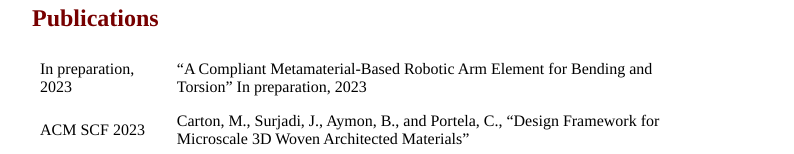
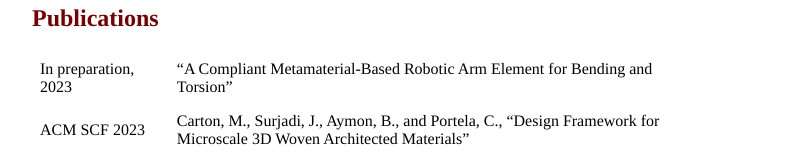
Before and after one commit to mollyacarton/mollyacarton.github.io, a plain HTML site: page index.html in a window 1280 px wide. Shown: the part 394-548 px from the top of the page, without its empty margins (241-1035 px from the left). Drawn offline with Linux system fonts and the light colour scheme.

Commit message:
Update index.html

```diff
--- a/index.html
+++ b/index.html
@@ -70,7 +70,7 @@ I am a Postdoctoral Fellow in the Portela Group in Mechanical Engineering at MIT
 <tr>
 <td>In preparation, 2023</td>
   <td>
-  “A Compliant Metamaterial-Based Robotic Arm Element for Bending and Torsion” In preparation, 2023
+  “A Compliant Metamaterial-Based Robotic Arm Element for Bending and Torsion”
 </td></tr>
 
 <tr>
```
